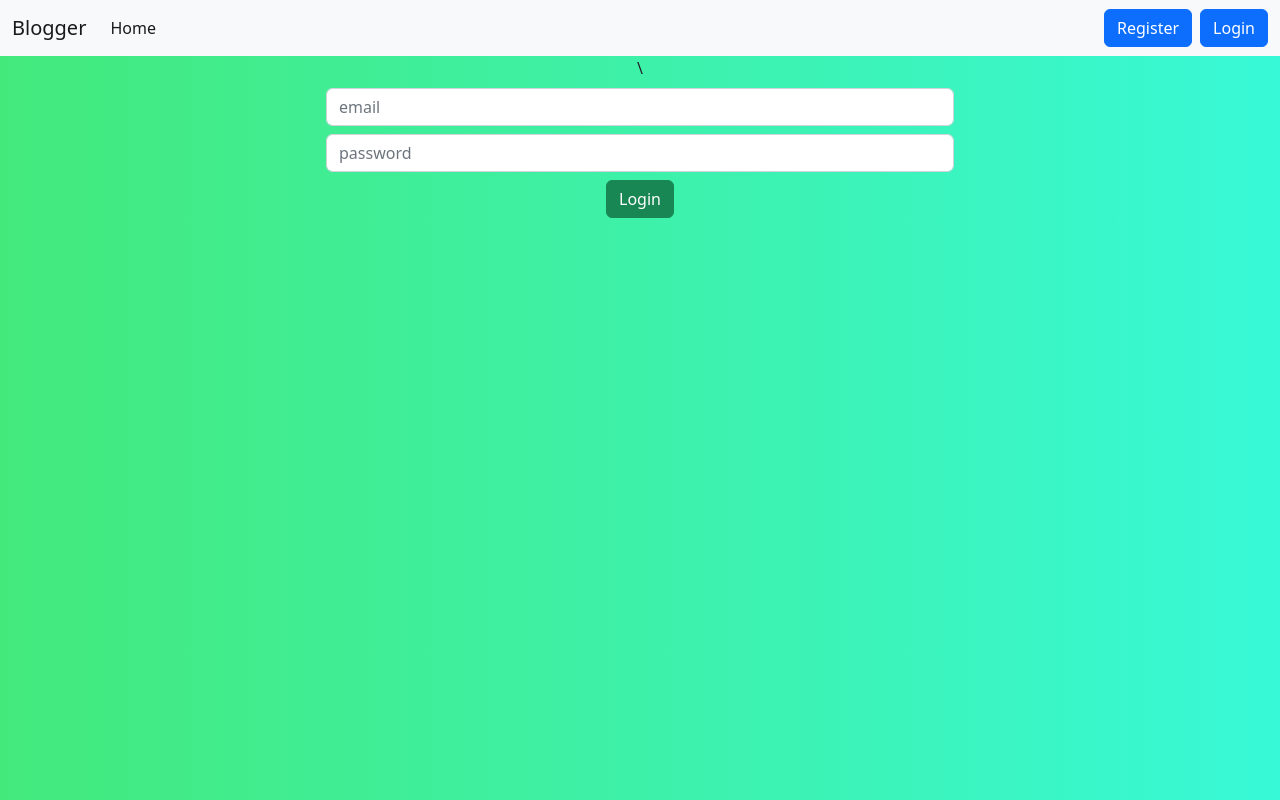
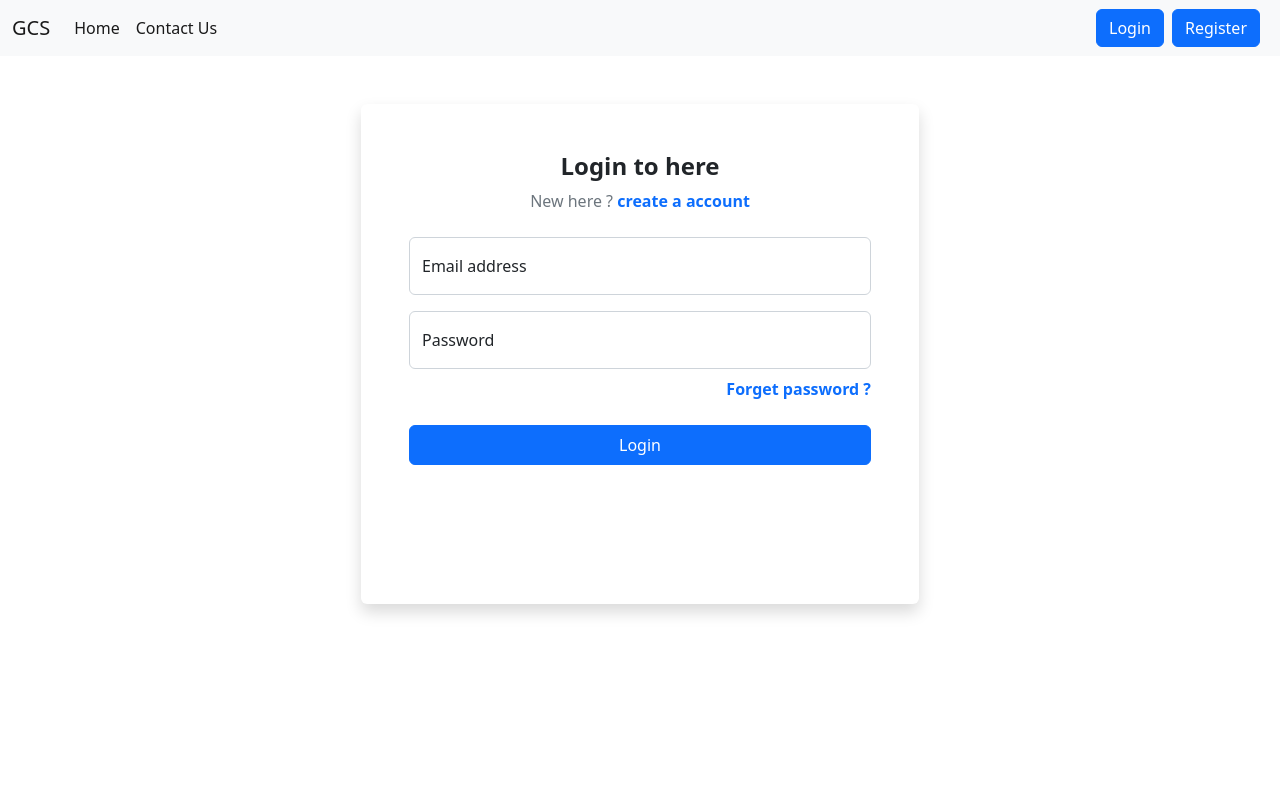
Before and after one commit to MUHAMMADASIF123/cmsfyp, a React (Create React App) app: page /login in a window 1280 px wide. Built offline with nearby package versions, Linux system fonts and the light colour scheme.

Commit message:
signup login registration page done

```diff
--- a/src/Components/Addpost.js
+++ b/src/Components/Addpost.js
@@ -3,10 +3,10 @@ import  uniqid from 'uniqid';
 import axios from 'axios'
 import {Link,useNavigate} from 'react-router-dom'
 function Addpost() {
-  const[post,setPost]=useState({
-    title:"",
-    imgurl:"",
-    description:""
+  const[student,setStudent]=useState({
+    name:"",
+    email:"",
+    cnic:""
 
 
 
@@ -14,21 +14,21 @@ function Addpost() {
 
 
   const history=useNavigate();
-  const { title,imgurl,description} = post;
+  const { name,email,cnic} = student;
   const onInputChange = (e) => {
-    setPost({ ...post, [e.target.name]: e.target.value });
+    setStudent({ ...student, [e.target.name]: e.target.value });
   };
 
   const handlepost = async (e) => {
-    var posts={
-      title:title,
-      imgurl:imgurl,
-      description:description,
+    var studentData={
+      name:name,
+      email:email,
+      cnic:cnic,
       postid:uniqid()
           }
-          console.log(posts)
+          console.log(studentData)
     e.preventDefault();
-    await axios.post("/api/post/addnewpost", posts)
+    await axios.post("/api/post/addnewpost", studentData)
     .then(res=>{
       // alert(res.data)
       history('/')
@@ -45,10 +45,10 @@ function Addpost() {
       <div className='col-md-6'>
       <Link to={'/'} className="btn btn-primary"> back to home</Link>
         <div>
-        <input type='text' placeholder='title' name='title' value={title} onChange={onInputChange} className='form-control mt-2' />
-        <input type='text' placeholder='imgurl' name='imgurl' value={imgurl} onChange={onInputChange} className='form-control mt-2' />
-        <textarea rows='10' cols='30' placeholder='descripion'  name='description' value={description} onChange={onInputChange} className='form-control mt-2'></textarea>
-        <button type='submit' onClick={handlepost} className='mt-2  btn btn-success'> addpost</button>
+        <input type='text' placeholder='title' name='name' value={name} onChange={onInputChange} className='form-control mt-2' />
+        <input type='email' placeholder='email' name='email' value={email} onChange={onInputChange} className='form-control mt-2' />
+        <input type="Number" placeholder='cnic'  name='cnic' value={cnic} onChange={onInputChange} className='form-control mt-2'/>
+        <button type='submit' onClick={handlepost} className='mt-2  btn btn-success'> AddStudent</button>
 
         </div>
       </div>
--- a/src/Components/Header.js
+++ b/src/Components/Header.js
@@ -1,11 +1,21 @@
 import React from 'react'
-import { Link } from 'react-router-dom'
+import { Link,useNavigate } from 'react-router-dom'
 
 function Header() {
+  const history=useNavigate();
+  const logout = () => {
+    localStorage.clear('token-info');
+    // setIsLoggedin(false);
+    history('/login')
+  };
+  // const auth= localStorage.getItem("token-info")
+  var auth = JSON.parse(localStorage.getItem("token-info"));
+  console.log(auth);
   return (
+<div>
     <nav className="navbar navbar-expand-lg bg-light">
   <div className="container-fluid">
-    <a className="navbar-brand" href="/">Blogger</a>
+    <a className="navbar-brand" href="/">GCS</a>
     <button className="navbar-toggler" type="button" data-bs-toggle="collapse" data-bs-target="#navbarSupportedContent" aria-controls="navbarSupportedContent" aria-expanded="false" aria-label="Toggle navigation">
       <span className="navbar-toggler-icon"></span>
     </button>
@@ -14,13 +24,34 @@ function Header() {
         <li className="nav-item">
           <a className="nav-link active" aria-current="page" href="/">Home</a>
         </li>
+        <li className="nav-item">
+          <a className="nav-link active" aria-current="page" href="/contactus">Contact Us</a>
+        </li>
+
 
       </ul>
+
+    {
+        localStorage.getItem("token-info") ?
+        <>
+      <button onClick={logout} className="btn btn-primary me-2"> logout </button>
+      {/* <Link to={'/login'} className="btn btn-primary me-2"> Login </Link> */}
+      <Link to={'/profile'} className="btn btn-primary me-2"> {auth.email}</Link>
+      </> :
+      <>
+      <Link to={'/login'} className="btn btn-primary me-2"> Login </Link>
       <Link to={'/registeruser'} className="btn btn-primary me-2"> Register</Link>
-      <Link to={'/login'} className="btn btn-primary"> Login </Link>
+
+      </>
+
+}
+
+
     </div>
   </div>
+
 </nav>
+</div>
   )
 }
 
--- a/src/Components/Login.js
+++ b/src/Components/Login.js
@@ -18,30 +18,33 @@ function Login() {
   };
 
   const handleuser = async (e) => {
-    var users = {
+    var user = {
 
       email: email,
       password: password,
 
     };
-    console.log(users);
+    // console.log(users);
     e.preventDefault();
     await axios
-      .post("/api/post/login", users)
+      .post("/api/post/login", user)
       .then((res) => {
+        localStorage.setItem('token-info', JSON.stringify(user));
         alert(res.data);
-          // history('/')
+          history('/')
       })
       .catch((err) => {
         console.log(err);
       });
     // history.push("/");
-    history("/");
+
+
+      // </style>
   };
   return (
-    <div className="row justify-content-center">
+    <div>
+    {/* <div className="row justify-content-center">
       <div className="col-md-6">
-       \
         <div>
 
           <input
@@ -71,8 +74,70 @@ function Login() {
           </button>
         </div>
       </div>
+    </div> */}
+    <section class="Wraper  " >
+      <div class="container ">
+        <div class="col-sm-8 offset-sm-2  col-lg-6 offset-lg-3 text-center mt-5">
+          <div class="logo">
+            {/* <img
+              class="w-25 h-25"
+              src="/images/1218776_company_logo_apple_ipad_iphone_icon.png"
+              alt="image"
+            /> */}
+          </div>
+          <form class="rounded bg-white shadow p-5 mt-5">
+            <h3 class="text-dark fw-bolder fs-4 mb-2">Login to here</h3>
+<div class="fw-normal text-muted mb-4">
+    New here ? <a href="#" class="text-decoration-none text-primary fw-bolder">create a account</a>
+</div>
+<div class="form-floating mb-3">
+    {/* <input type="email" class="form-control" id="floatingInput" placeholder="name@example.com"/> */}
+    <input
+            type="email"
+            id="floatingInput"
+            placeholder="email"
+            name="email"
+            value={email}
+            onChange={onInputChange}
+            className="form-control mt-2"
+          />
+    <label for="floatingInput">Email address</label>
+  </div>
+  <div class="form-floating">
+    {/* <input type="password" class="form-control" id="floatingPassword" placeholder="Password"/>
+     */}
+      <input
+            type="password"
+            id="floatingPassword"
+            placeholder="password"
+            name="password"
+            value={password}
+            onChange={onInputChange}
+            className="form-control mt-2"
+          />
+    <label for="floatingPassword">Password</label>
+  </div>
+  <div class="mt-2 text-end">
+    <a href="#" class="fw-bold text-primary text-decoration-none "> Forget password ?</a>
+  </div>
+{/* <button type="submit" class="btn btn-primary w-100 my-4">Continue</button> */}
+<button
+            type="submit"
+            onClick={handleuser}
+            className="mt-4 btn btn-primary w-100 "
+          >
+            {" "}
+            Login
+          </button>
+
+          </form>
+        </div>
+      </div>
+    </section>
+
     </div>
   );
+
 }
 
 export default Login;
--- a/src/Components/RegisterUser.js
+++ b/src/Components/RegisterUser.js
@@ -27,68 +27,116 @@ function RegisterUser () {
     };
     console.log(users);
     e.preventDefault();
-    await axios
+    const result=await axios
       .post("/api/post/registeruser", users)
       .then((res) => {
         alert(res.data);
+        // localStorage.getItem("user",JSON.stringify(result));
+        // localStorage.setItem('token-info', JSON.stringify(users));
 
-          // history('/')
-          history("/login");
+          history('/login')
       })
       .catch((err) => {
         console.log(err);
       });
-    // history.push("/");
 
   };
 
   return (
-    <div className="row justify-content-center">
-      <div className="col-md-6">
+    <div>
 
-        <div>
+
+    <section class="mt-5  wraper ">
+<div class="container">
+    <div class="col-sm-8 offset-sm-2  col-lg-6 offset-lg-3 text-center">
+        <div class="logo ">
+            {/* <img class="w-25 h-25" src="/images/1218776_company_logo_apple_ipad_iphone_icon.png"/> */}
+        </div>
+        <form class="rounded shadow p-5 mt-5">
+         <h1 className="mb-2">Register Here !</h1>
+
+              <div class="form-floating">
+                {/* <input type="text" class="form-control" id="floatingPassword" placeholder="Last Name"/> */}
                 <input
             type="text"
+            id="floatingPassword"
             placeholder="name"
             name="name"
             value={name}
             onChange={onInputChange}
             className="form-control mt-2"
           />
+                <label for="floatingPassword">Your Name</label>
+              </div>
+              <div class="form-floating  mt-2 mb-3">
+                {/* <input type="email" class="form-control" id="floatingInput" placeholder="name@example.com"/> */}
                 <input
             type="email"
+            id="floatingInput"
             placeholder="email"
             name="email"
             value={email}
             onChange={onInputChange}
             className="form-control mt-2"
           />
+                <label for="floatingInput">Email address</label>
+              </div>
+              <div class="form-floating">
               <input
             type="password"
+            id="floatingPassword"
             placeholder="password"
             name="password"
             value={password}
             onChange={onInputChange}
             className="form-control mt-2"
           />
+                {/* <input type="password" class="form-control" id="floatingPassword" placeholder="Password"/> */}
+                <label for="floatingPassword">Password</label>
+              </div>
+              <div class="information mt-1 d-inline-block ">
+                <h6>Use 0 or more characters with a mix of letters,numbers </h6>
+              </div>
+              <div class="form-floating">
+
+                {/* <input type="password" class="form-control" id="floatingPassword" placeholder="Password"/> */}
                 <input
             type="password"
+            id="floatingPassword"
             placeholder="confirm password"
             name="cpassword"
             value={cpassword}
             onChange={onInputChange}
             className="form-control mt-2"
           />
+                <label for="floatingPassword"> Conform Password</label>
+              </div>
+              <div class="policy">
+                <div class="form-check ms-5 mt-2">
+                    <input class="form-check-input  rediobtn " type="checkbox" value=""/>
+                   I Agree <a href="#">Term and Conditions</a>
+                  </div>
+
+              </div>
+              {/* <button type="submit" class="btn btn-primary w-100 my-4">Continue</button>
+               */}
                 <button
             type="submit"
             onClick={handleuser}
-            className="mt-2  btn btn-success"
+            className="mt-2  btn btn-primary w-100"
           >
             {" "}
-            signup
+            Signup
           </button>
+
+        </form>
     </div>
 </div>
+
+
+
+</section>
+
     </div>
   );
 }
--- /dev/null
+++ b/src/Components/contactus.css
@@ -0,0 +1,25 @@
+.custom_heading{
+    margin-bottom: -70px;
+}
+form{
+    margin-top: -70px;
+    /* width: 500px; */
+height: 500px;
+}
+
+input{
+    height: 40px;
+    border: 2px solid blue;
+    border-radius: 10px;
+}
+textarea{
+
+    border: 2px solid blue;
+    border-radius: 10px;
+}
+button{
+
+     height: 40px;
+    border: 2px solid blue;
+    border-radius: 10px;
+}
--- a/src/index.css
+++ b/src/index.css
@@ -5,7 +5,7 @@ body {
     sans-serif;
   -webkit-font-smoothing: antialiased;
   -moz-osx-font-smoothing: grayscale;
-  background-image: linear-gradient(to right, #43e97b 0%, #38f9d7 100%);
+  /* background-image: linear-gradient(to right, #43e97b 0%, #38f9d7 100%); */
 }
 
 code {
```
Also changed, not shown: src/Components/ContactUs.js (+16 -9 lines), src/Components/Postlist.js (+5 -3 lines). Lines whose indentation alone changed are shown as unchanged.
